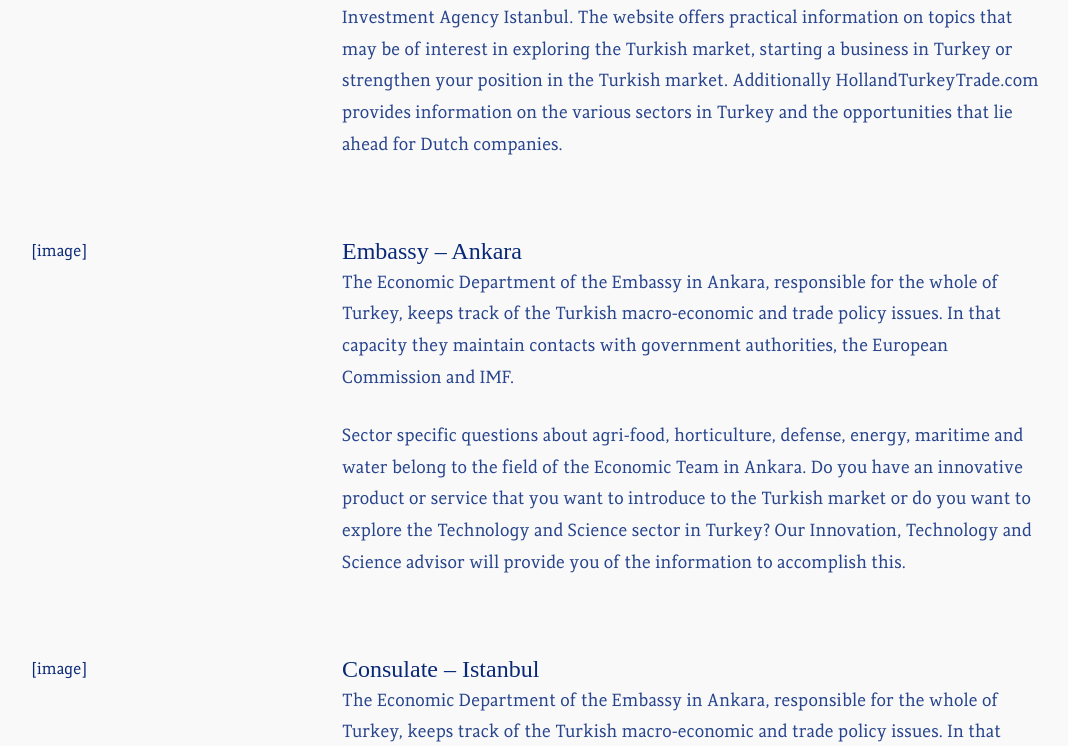
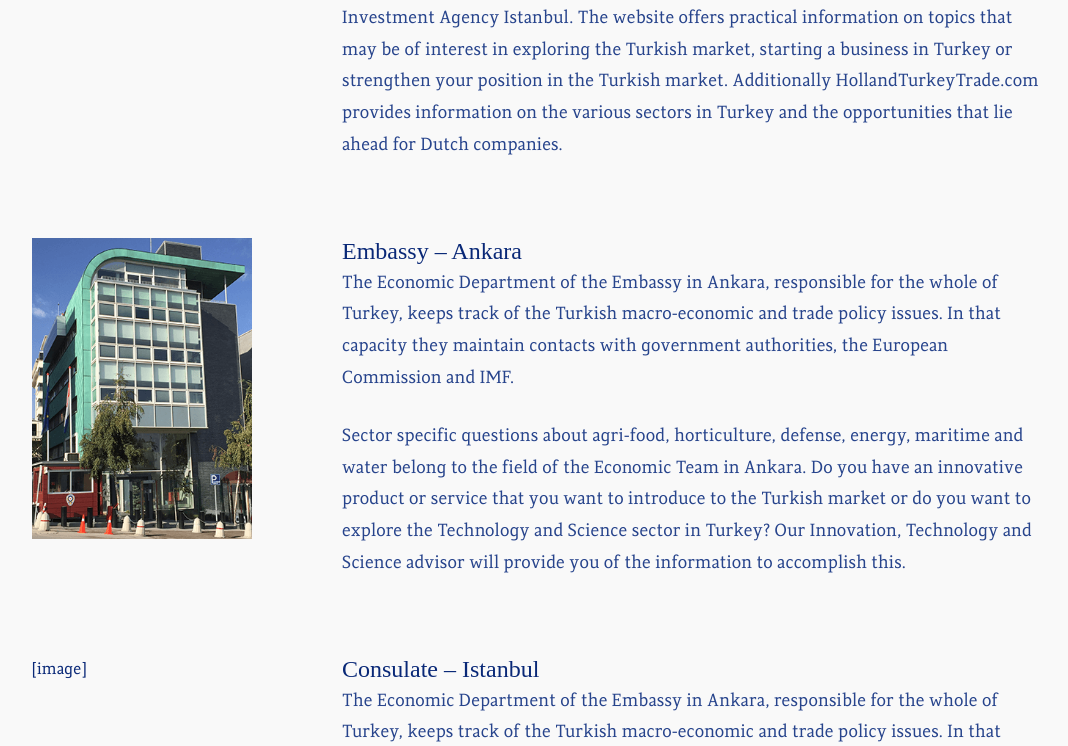
Before and after one commit to ldanielswakman/nttd-design, a PHP site: page /aboutus.php in a window 1280 px wide. Shown: the part 608-1354 px from the top of the page, without its empty margins (33-1101 px from the left). Run offline with PHP 8.4, Linux system fonts and the light colour scheme; some web fonts are replaced.

Commit message:
added example image to sticky box

```diff
--- a/aboutus.php
+++ b/aboutus.php
@@ -75,7 +75,7 @@
       <div class="row row-full">
         <div class="col-sm-3 u-static">
           <div class="content-small box-sticky">
-            [image]
+            <img src="images/content/office.png" alt="" />
           </div>
         </div>
         <div class="col-sm-9">
```
Also changed, not shown: images/content/office.png (added).
